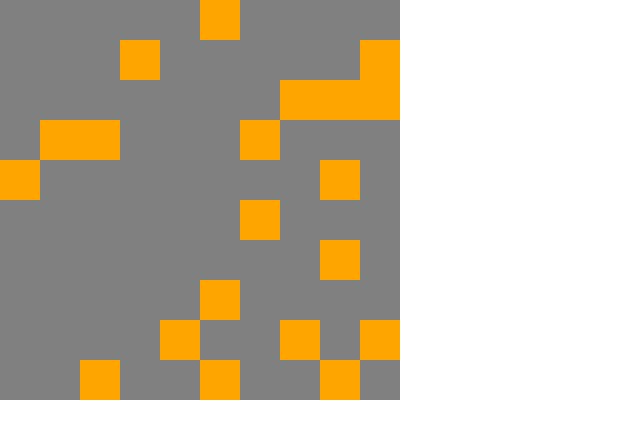
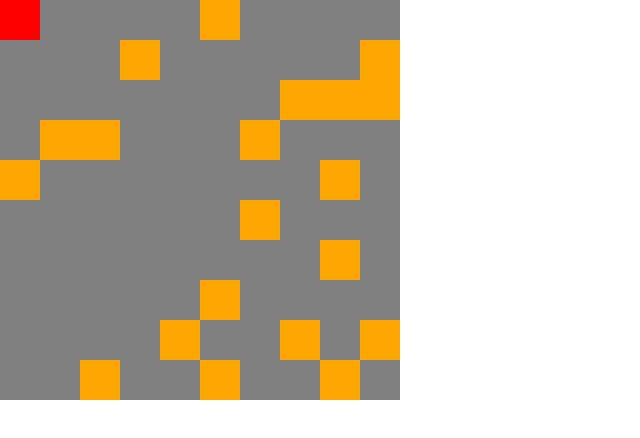
Before and after one commit to Abdo-Hassan/minesweeper, a plain HTML site: page index.html in a window 1280 px wide. Both pictures are taken after a click on the element 20 px from the left and 20 px from the top of the page. Shown: the whole page, without its empty margins (0-640 px from the left). Drawn offline with Linux system fonts and the light colour scheme.

Commit message:
added game over action

```diff
--- a/app.js
+++ b/app.js
@@ -3,6 +3,7 @@ document.addEventListener('DOMContentLoaded', () => {
   let width = 10;
   let bombAmout = 20;
   let squares = [];
+  let isGameOver = false;
   //create Board
   function createBoard() {
     // get shuffled array with random bombs
@@ -69,8 +70,22 @@ document.addEventListener('DOMContentLoaded', () => {
 
   // click on square actions
   function click(square) {
+    if (isGameOver) return;
+    if (
+      square.classList.contains('checked') ||
+      square.classList.contains('flag')
+    )
+      return;
     if (square.classList.contains('bomb')) {
       alert('Game Over');
+    } else {
+      let total = square.getAttribute('data');
+      if (total != 0) {
+        square.classList.add('checked');
+        square.innerHTML = total;
+        return;
+      }
     }
+    square.classList.add('checked');
   }
 });
--- a/style.css
+++ b/style.css
@@ -19,3 +19,7 @@ body {
 .bomb {
   background-color: orange;
 }
+
+.checked {
+  background-color: red;
+}
```
